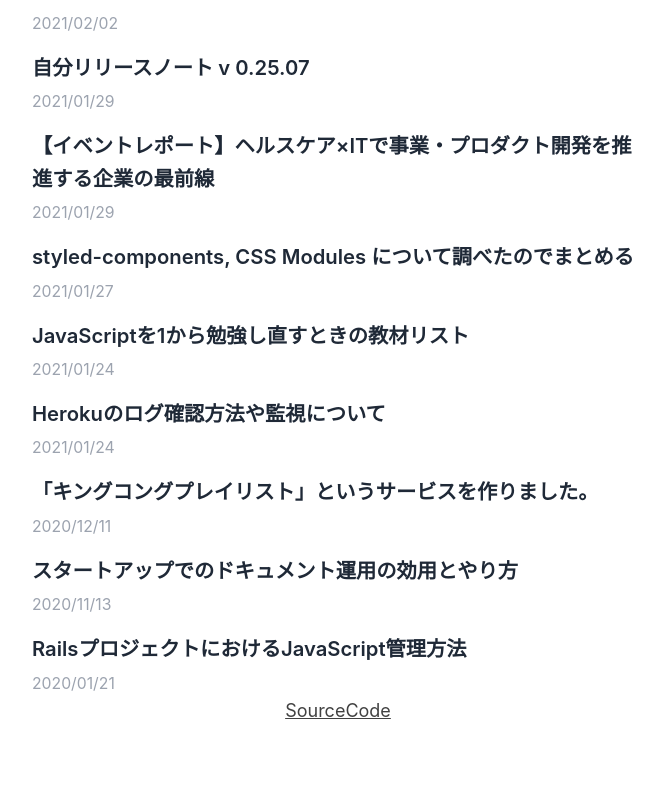
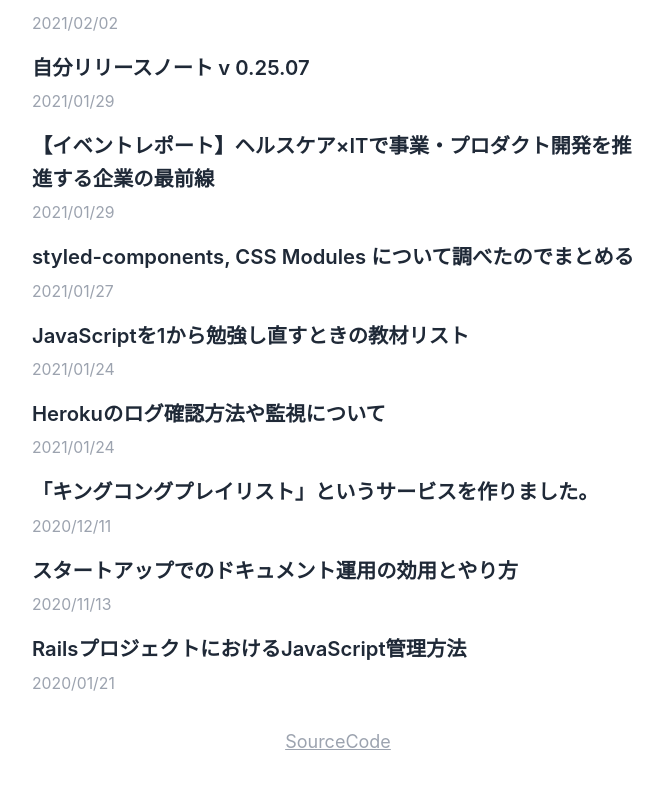
Before and after one commit to kenzo-tanaka/nextJsBlog, a Next.js app: page / in a window 1280 px wide. Shown: the part 560-1349 px from the top of the page, without its empty margins (302-965 px from the left). Built offline with nearby package versions, Linux system fonts and the light colour scheme.

Commit message:
fix footer

```diff
--- a/pages/index.tsx
+++ b/pages/index.tsx
@@ -26,11 +26,11 @@ const Home: NextPage<Props> = ({ allPostsData }) => {
     <Layout home>
       <PageSEO title={config.siteMeta.title} />
       <PostsList heading="All" posts={allPostsData} />
-      <p className={utilStyles.alignCenter}>
+      <p className="mt-7 text-center">
         <a
           href={config.repo}
           target="_blank"
-          className={`${utilStyles.linkUnderline} ${utilStyles.greyText}`}
+          className="text-gray-400 underline"
         >
           SourceCode
         </a>
```
